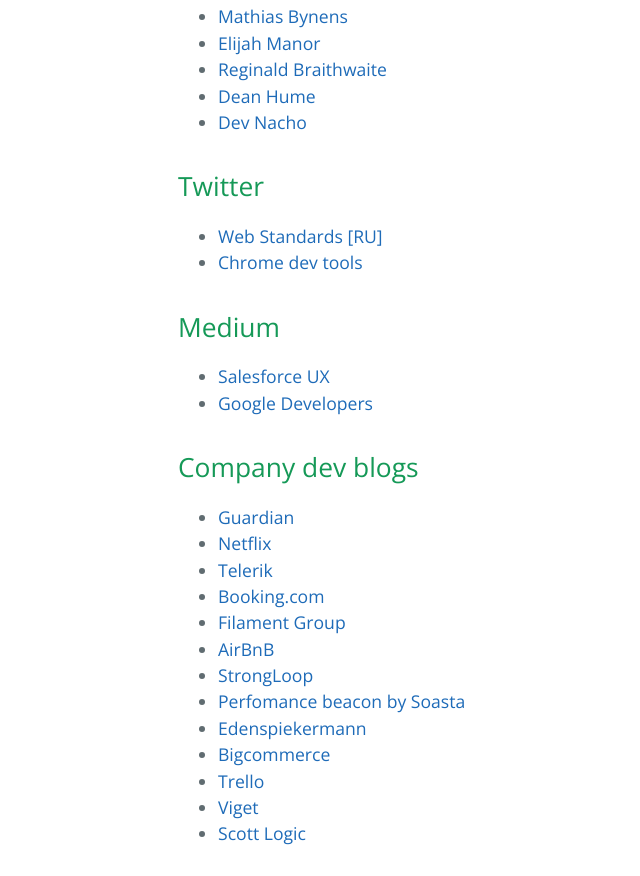
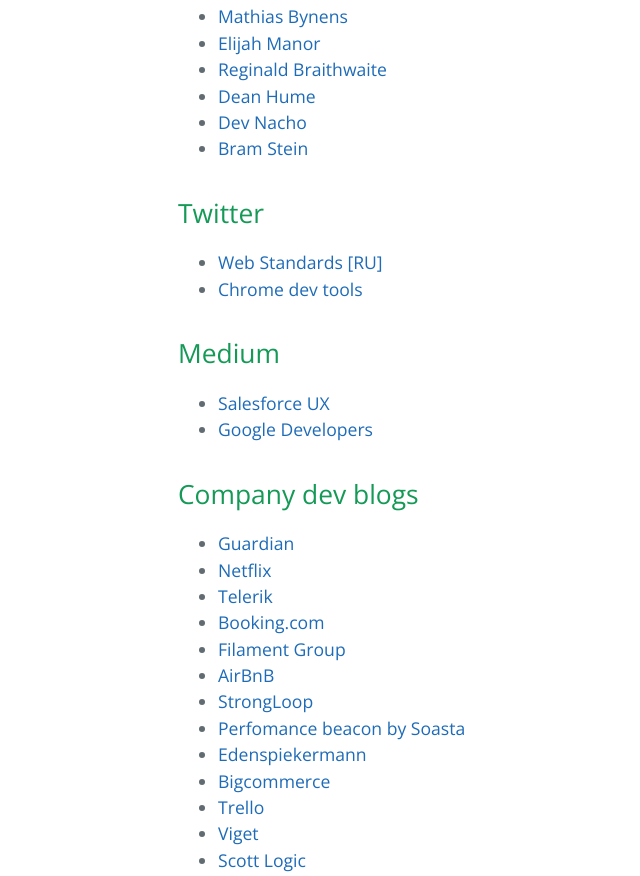
Before and after one commit to XOP/my-favourite-front-end-resources, a plain HTML site: page index.html in a window 1280 px wide. Shown: the part 2197-3073 px from the top of the page, without its empty margins (46-686 px from the left). Drawn offline with nearby package versions, Linux system fonts and the light colour scheme.

```diff
--- a/index.html
+++ b/index.html
@@ -109,6 +109,7 @@
 <li><a href="http://raganwald.com/">Reginald Braithwaite</a></li>
 <li><a href="http://deanhume.com/Home/Index">Dean Hume</a></li>
 <li><a href="http://devnacho.com/">Dev Nacho</a></li>
+<li><a href="https://www.bramstein.com/writing/">Bram Stein</a></li>
 </ul>
 
 <h2>
```
Also changed, not shown: params.json (+1 -1 lines).
